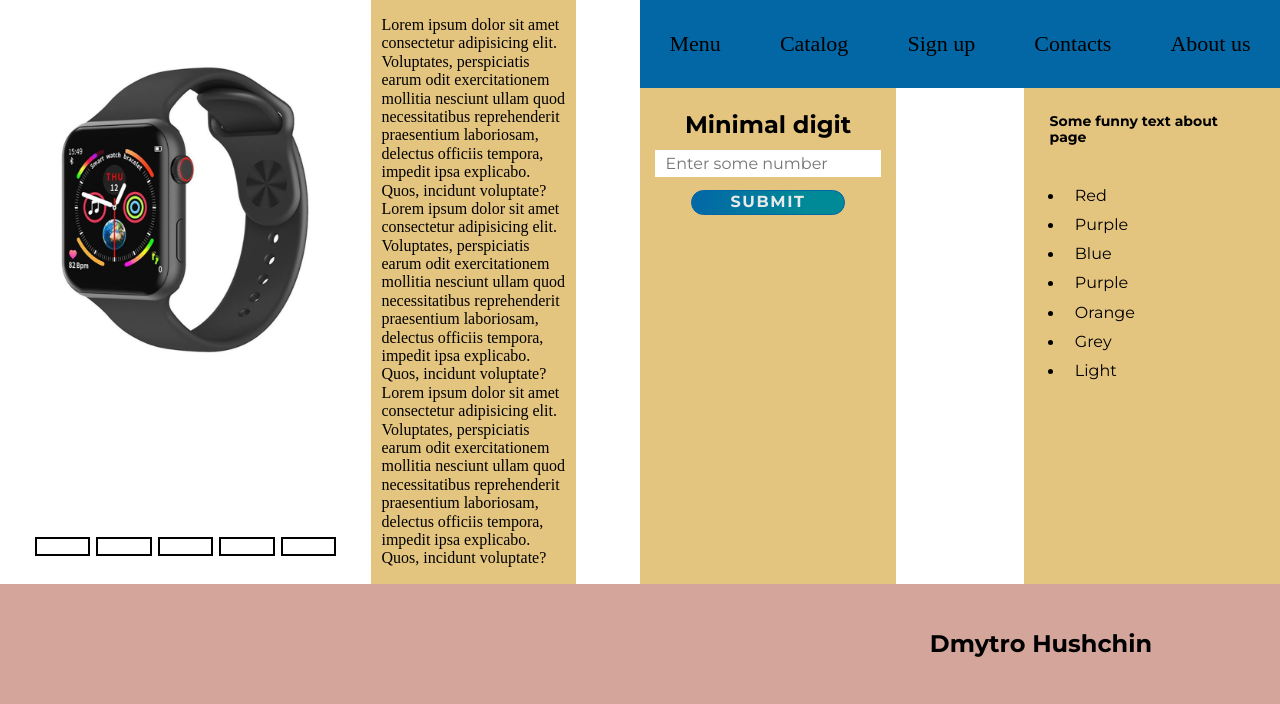
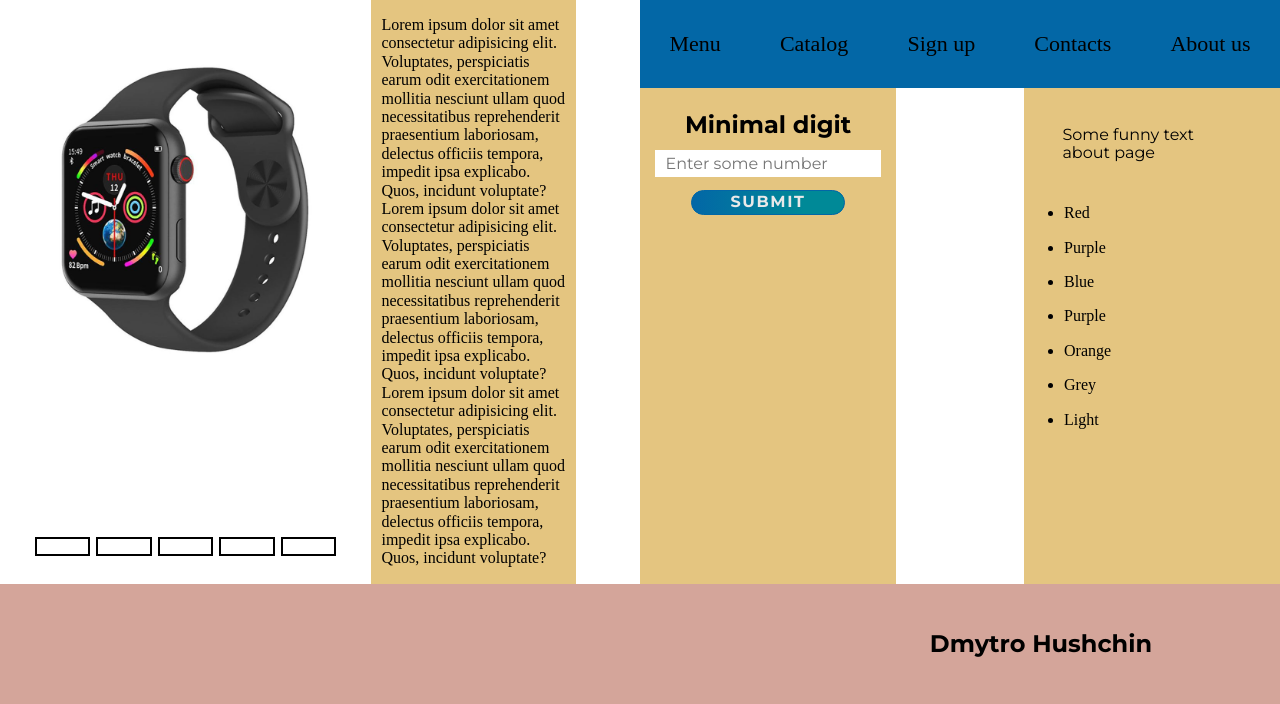
Before and after one commit to DHushchin/WebBasics, a Flask app: page / in a window 1280 px wide. Shown: the part 120-824 px from the top of the page. Run offline with Flask 2, Linux system fonts and the light colour scheme.

Commit message:
Fixed text color

```diff
--- a/static/css/style.css
+++ b/static/css/style.css
@@ -153,10 +153,10 @@
 }
 
 .burger-menu > a {
+  color: var(--white-color);
   display: block;
   width: 100%;
   padding: 10px;
-  color: var(--white-color);
   text-decoration: none;
   border-top: 1px solid var(--white-color);
   background-color: var(--black-color);
@@ -215,7 +215,7 @@
   align-items: center;
 }
 
-.right-place nav > a {
+.right-place > nav > a {
   font-size: 22px;
   color: var(--black-color);
   margin: 0 5px;
@@ -255,16 +255,10 @@
   height: auto;
 }
 
-.info > aside p {
+.info > aside > p {
   font-family: var(--font-mont);
   font-size: 16px;
   margin: 5%;
-}
-
-.info > aside > p {
-  font-weight: bold;
-  font-size: 14px;
-  margin: 0%;
 }
 
 .circle {
```
